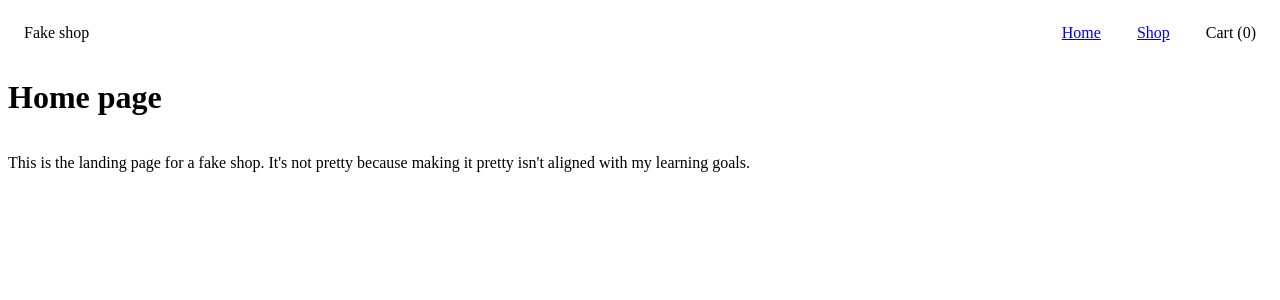
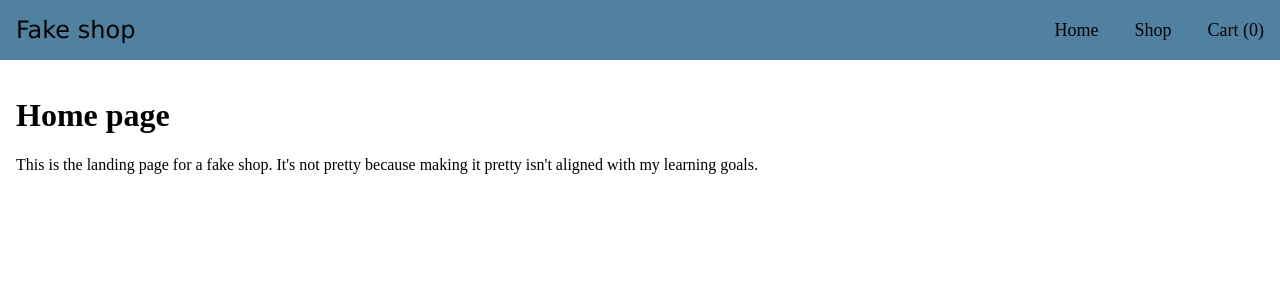
Before and after one commit to mjulmer/odin-shopping, a React (Vite) app: page / in a window 1280 px wide. Shown: the top 300 px of the page. Built offline with nearby package versions, Linux system fonts and the light colour scheme; no server answers.

Commit message:
Add basic styling to navar

```diff
--- a/src/App.tsx
+++ b/src/App.tsx
@@ -33,14 +33,19 @@ function App() {
       <div className="navbar">
         <span className="shopLogo">Fake shop</span>
         <div className="navbarItem">
-          <Link to="/">Home</Link>
+          <Link to="/" className="link">
+            Home
+          </Link>
         </div>
         <div className="navbarItem">
-          <Link to="/shop">Shop</Link>
+          <Link to="/shop" className="link">
+            Shop
+          </Link>
         </div>
         <div className="navbarItem">Cart ({itemCount})</div>
       </div>
 
+      <div className="outletContainer">
         <Outlet
           context={{
             increaseItemCount: (valueToAdd: number) =>
@@ -50,6 +55,7 @@ function App() {
           }}
         />
       </div>
+    </div>
   );
 }
 
--- a/src/styles.css
+++ b/src/styles.css
@@ -1,3 +1,7 @@
+body {
+  margin: 0;
+}
+
 .container {
   height: 90vh;
   display: flex;
@@ -7,6 +11,12 @@
 .navbar {
   display: flex;
   gap: 0.25rem;
+  align-items: stretch;
+  background-color: rgb(81, 129, 161);
+}
+
+.outletContainer {
+  padding: 1rem;
 }
 
 .shopLogo,
@@ -16,7 +26,22 @@
 
 .shopLogo {
   margin-right: auto;
+  font-size: x-large;
+  font-family: Verdana, Geneva, Tahoma, sans-serif;
 }
 
 .navbarItem {
+  display: flex;
+  align-items: center;
 }
+
+.navbarItem:hover {
+  background-color: white;
+}
+
+.navbarItem,
+.link {
+  color: black;
+  text-decoration: none;
+  font-size: large;
+}
```
Lines whose indentation alone changed are shown as unchanged.
